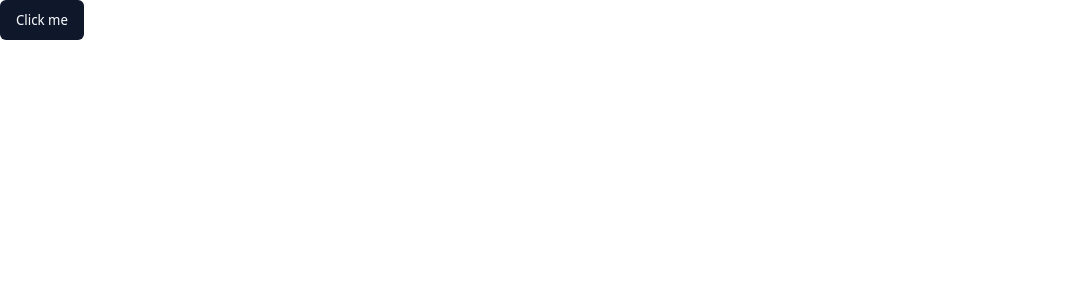
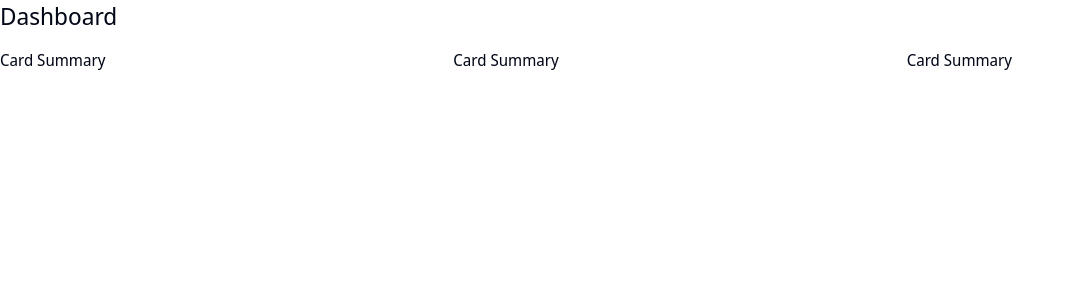
Before and after one commit to AJPadillo/dashborad-companies, a Next.js app: page / in a window 1280 px wide. Shown: the top 300 px of the page, without its empty margins (0-1075 px from the left). Built offline with nearby package versions, Linux system fonts and the light colour scheme.

Commit message:
primer esquema dashboard

```diff
--- /dev/null
+++ b/app/(routes)/page.tsx
@@ -0,0 +1,16 @@
+import { Button } from "@/components/ui/button"
+import { UserButton } from "@clerk/nextjs";
+
+export default function Home() {
+  return (
+    <div>
+      <UserButton />
+      <h2 className="text-2xl mb-4">Dashboard</h2>
+      <div className="grid grid-cols-1 md:grid-cols-2 lg:grid-cols-3 gap-3 lg:gap-x-20">
+        <div>Card Summary</div>
+        <div>Card Summary</div>
+        <div>Card Summary</div>
+      </div>
+    </div>
+  );
+}
--- a/app/page.tsx
+++ /dev/null
@@ -1,11 +0,0 @@
-import { Button } from "@/components/ui/button"
-import { UserButton } from "@clerk/nextjs";
-
-export default function Home() {
-  return (
-    <div>
-       <Button>Click me</Button>
-       <UserButton />
-    </div>
-  );
-}
```
